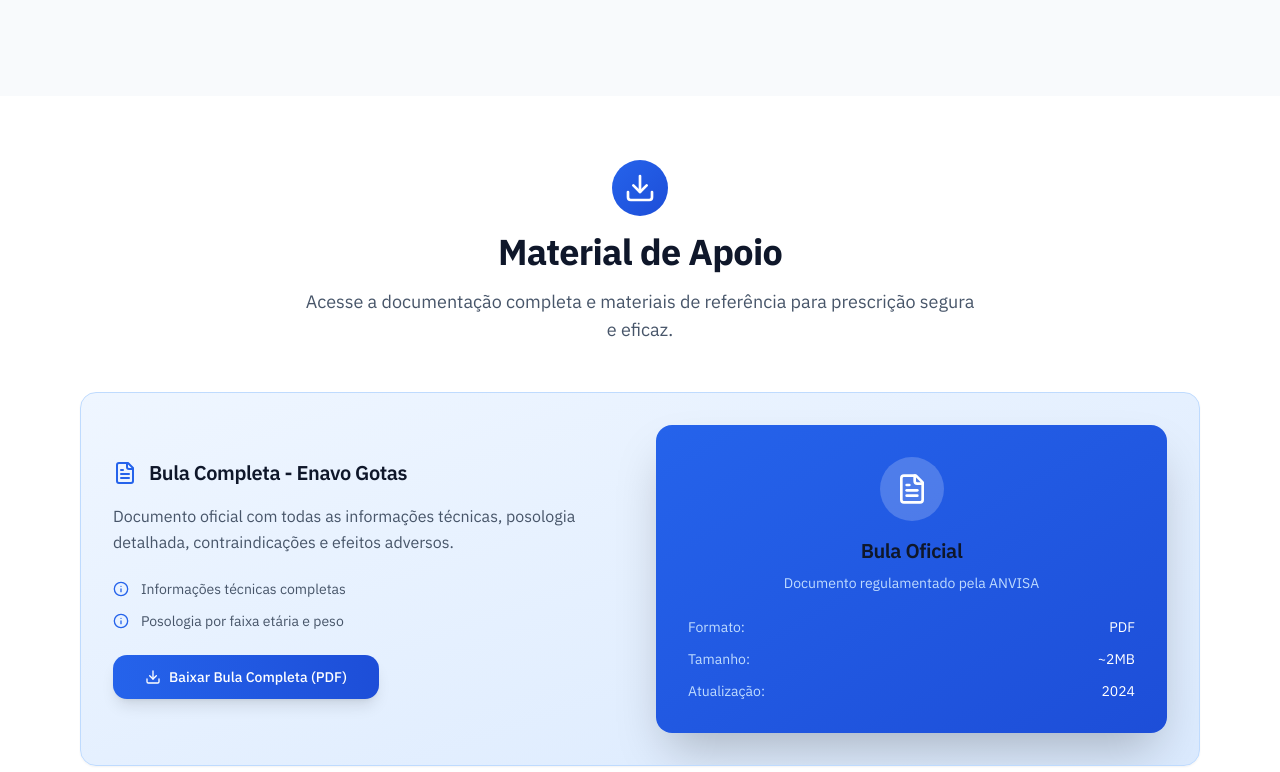
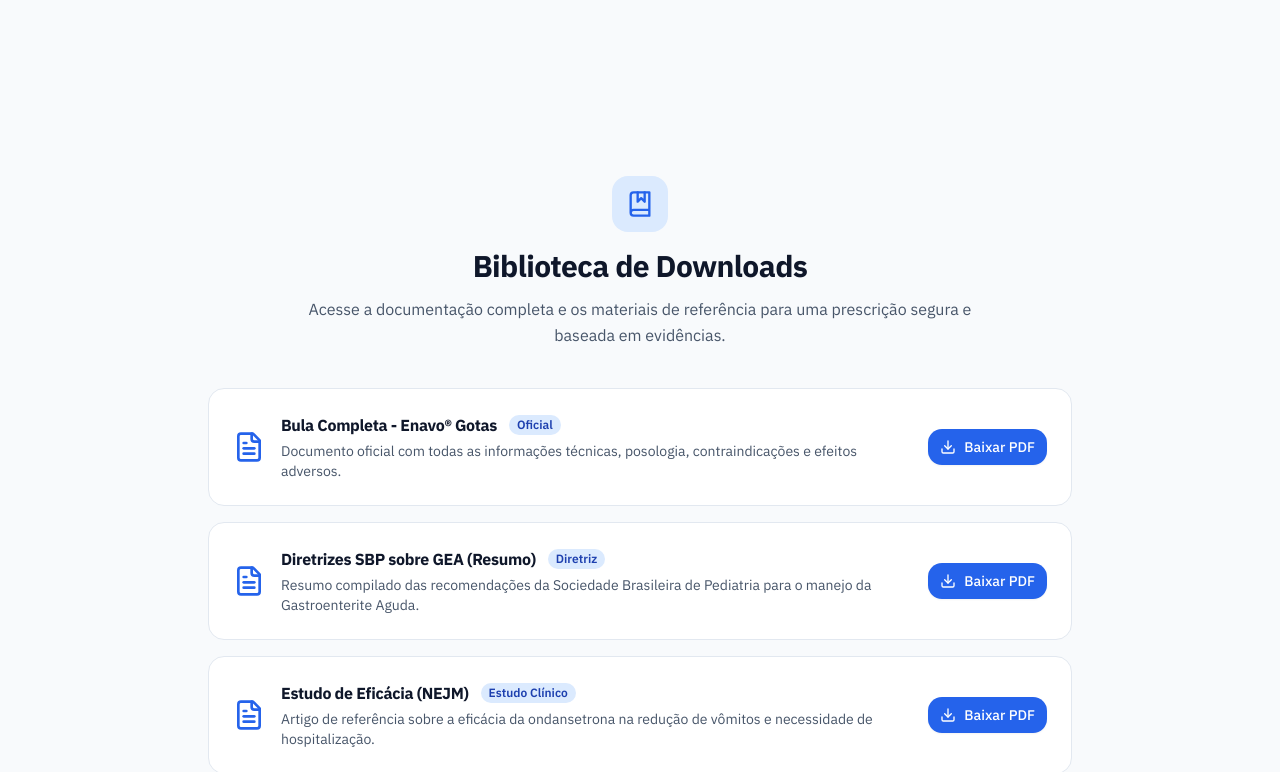
Before and after one commit to leonardogusso/enavo-gotas, a React (Vite) app: page / in a window 1280 px wide. Shown: the part 3259-4031 px from the top of the page. Built offline with nearby package versions, Linux system fonts and the light colour scheme.

Commit message:
Update CallToAction.tsx

```diff
--- a/src/components/sections/CallToAction.tsx
+++ b/src/components/sections/CallToAction.tsx
@@ -1,35 +1,49 @@
 import React from 'react';
 import { motion } from 'framer-motion';
-import { Card, CardContent } from '@/components/ui/card';
 import { Button } from '@/components/ui/button';
-import { Download, FileText, Info } from 'lucide-react';
+import { Download, FileText, BookMarked } from 'lucide-react';
 import { fadeInUp } from '@/lib/animations';
-import { brandAnalytics } from '@/lib/brand-analytics';
+
+const materials = [
+  {
+    title: "Bula Completa - Enavo® Gotas",
+    description: "Documento oficial com todas as informações técnicas, posologia, contraindicações e efeitos adversos.",
+    file: "/bula-enavo.pdf",
+    tag: "Oficial"
+  },
+  {
+    title: "Diretrizes SBP sobre GEA (Resumo)",
+    description: "Resumo compilado das recomendações da Sociedade Brasileira de Pediatria para o manejo da Gastroenterite Aguda.",
+    file: "/Diretrizes_SBP_GEA.pdf", // Exemplo: coloque este arquivo na pasta /public
+    tag: "Diretriz"
+  },
+  {
+    title: "Estudo de Eficácia (NEJM)",
+    description: "Artigo de referência sobre a eficácia da ondansetrona na redução de vômitos e necessidade de hospitalização.",
+    file: "/Estudo_NEJM.pdf", // Exemplo: coloque este arquivo na pasta /public
+    tag: "Estudo Clínico"
+  }
+];
 
 export function CallToAction() {
-  const handleBulaDownload = () => {
-    brandAnalytics.trackBulaDownload();
-  };
-
   return (
-    <section id="cta" className="mx-auto max-w-6xl px-4 py-16 scroll-mt-24">
+    <section id="cta" className="py-12 md:py-20 bg-slate-50">
+      <div className="max-w-4xl mx-auto px-4">
         <motion.div
           variants={fadeInUp}
           initial="hidden"
           whileInView="visible"
           viewport={{ once: true, amount: 0.2 }}
-        className="text-center mb-12"
+          className="text-center mb-10"
         >
-        <div className="flex justify-center mb-4">
-          <div className="p-3 bg-gradient-to-br from-blue-600 to-blue-700 rounded-full">
-            <Download className="h-8 w-8 text-white" />
+          <div className="inline-flex items-center justify-center w-14 h-14 bg-blue-100 rounded-2xl mb-4">
+            <BookMarked className="h-7 w-7 text-blue-600" />
           </div>
-        </div>
-        <h2 className="text-3xl md:text-4xl font-bold text-slate-900 mb-4">
-          Material de Apoio
+          <h2 className="text-2xl md:text-3xl font-bold text-slate-900 mb-3">
+            Biblioteca de Downloads
           </h2>
-        <p className="text-lg text-slate-600 max-w-2xl mx-auto">
-          Acesse a documentação completa e materiais de referência para prescrição segura e eficaz.
+          <p className="text-slate-600 max-w-2xl mx-auto">
+            Acesse a documentação completa e os materiais de referência para uma prescrição segura e baseada em evidências.
           </p>
         </motion.div>
 
@@ -38,74 +52,30 @@ export function CallToAction() {
           initial="hidden"
           whileInView="visible"
           viewport={{ once: true, amount: 0.2 }}
+          className="space-y-4"
         >
-        <Card className="bg-gradient-to-br from-blue-50 to-blue-100 border-blue-200 overflow-hidden">
-          <CardContent className="p-8">
-            <div className="grid md:grid-cols-2 gap-8 items-center">
-              <div className="space-y-6">
-                <div className="space-y-4">
-                  <div className="flex items-center space-x-3">
-                    <FileText className="h-6 w-6 text-blue-600" />
-                    <h3 className="text-xl font-semibold text-slate-900">
-                      Bula Completa - Enavo Gotas
-                    </h3>
+          {materials.map((material) => (
+            <div key={material.title} className="bg-white border border-slate-200 rounded-2xl p-5 md:p-6 hover:border-blue-200 transition-all">
+              <div className="flex flex-col sm:flex-row items-start sm:items-center gap-4">
+                <FileText className="h-8 w-8 text-blue-600 flex-shrink-0" />
+                <div className="flex-1">
+                  <div className="flex items-center gap-3">
+                    <h3 className="text-base font-bold text-slate-900">{material.title}</h3>
+                    <span className="text-xs font-semibold bg-blue-100 text-blue-800 px-2 py-0.5 rounded-full">{material.tag}</span>
                   </div>
-                  <p className="text-slate-600 leading-relaxed">
-                    Documento oficial com todas as informações técnicas, posologia detalhada, contraindicações e efeitos adversos.
-                  </p>
+                  <p className="text-sm text-slate-600 mt-1">{material.description}</p>
                 </div>
-
-                <div className="space-y-3">
-                   <div className="flex items-center space-x-3 text-sm text-slate-600">
-                     <Info className="h-4 w-4 text-blue-600 flex-shrink-0" />
-                     <span>Informações técnicas completas</span>
-                   </div>
-                   <div className="flex items-center space-x-3 text-sm text-slate-600">
-                     <Info className="h-4 w-4 text-blue-600 flex-shrink-0" />
-                     <span>Posologia por faixa etária e peso</span>
-                   </div>
-                </div>
-
-                <Button
-                  asChild
-                  size="lg"
-                  className="bg-gradient-to-r from-blue-600 to-blue-700 hover:from-blue-700 hover:to-blue-800 text-white shadow-lg hover:shadow-xl transition-all duration-200"
-                  onClick={handleBulaDownload}
-                >
-                  <a
-                    href="/bula-enavo.pdf"
-                    className="inline-flex items-center space-x-2"
-                    download
-                  >
-                    <Download className="h-4 w-4" />
-                    <span>Baixar Bula Completa (PDF)</span>
+                <Button asChild size="sm" className="bg-blue-600 hover:bg-blue-700 text-white shadow-sm w-full sm:w-auto">
+                  <a href={material.file} download>
+                    <Download className="h-4 w-4 mr-2" />
+                    Baixar PDF
                   </a>
                 </Button>
               </div>
-
-              <div className="relative hidden md:block">
-                <div className="bg-gradient-to-br from-blue-600 to-blue-700 rounded-2xl p-8 text-white shadow-2xl">
-                  <div className="space-y-6">
-                    <div className="text-center">
-                      <div className="w-16 h-16 bg-white/20 rounded-full flex items-center justify-center mx-auto mb-4">
-                        <FileText className="h-8 w-8" />
             </div>
-                      <h4 className="text-xl font-semibold mb-2">Bula Oficial</h4>
-                      <p className="text-blue-200 text-sm">Documento regulamentado pela ANVISA</p>
+          ))}
+        </motion.div>
       </div>
-
-                    <div className="space-y-3 text-sm">
-                      <div className="flex justify-between"><span className="text-blue-200">Formato:</span><span>PDF</span></div>
-                      <div className="flex justify-between"><span className="text-blue-200">Tamanho:</span><span>~2MB</span></div>
-                      <div className="flex justify-between"><span className="text-blue-200">Atualização:</span><span>2024</span></div>
-                    </div>
-                  </div>
-                </div>
-              </div>
-            </div>
-          </CardContent>
-        </Card>
-      </motion.div>
     </section>
   );
 }
```
Lines whose indentation alone changed are shown as unchanged.
